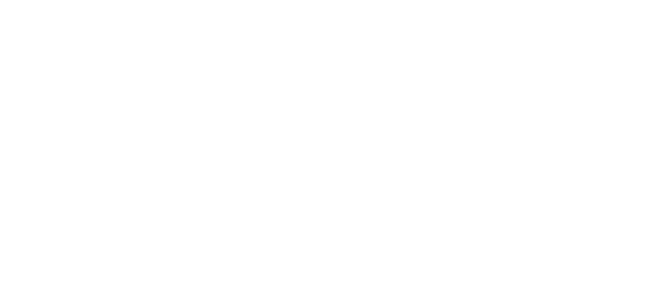
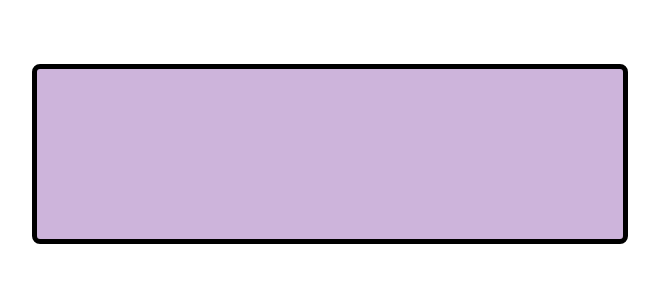
Before and after one commit to Rinna-codes/canon-vibes, a React (Vite) app in the folder client/: page /register in a window 1280 px wide. Shown: the top 300 px of the page, without its empty margins (0-659 px from the left). Built offline with nearby package versions, Linux system fonts and the light colour scheme.

Commit message:
started on top left panel.

```diff
--- a/client/src/pages/RegisterPage.jsx
+++ b/client/src/pages/RegisterPage.jsx
@@ -55,7 +55,9 @@ const RegisterPage = () => {
                 <div className={pageForm.panelGrid}>
 
                     {/* top left panel, Canon Vibes titles */}
+                    <div className={comicPanels.topLeftPanel}>
 
+                    </div>
                     {/* top right panel, navigation links */}
 
                     {/* main section, registration form */}
```
